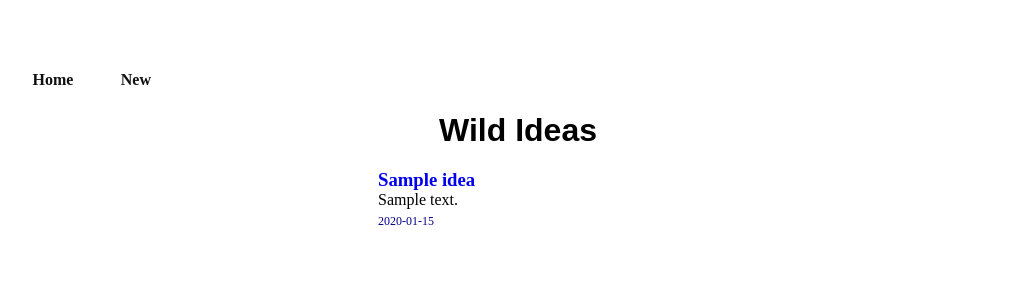
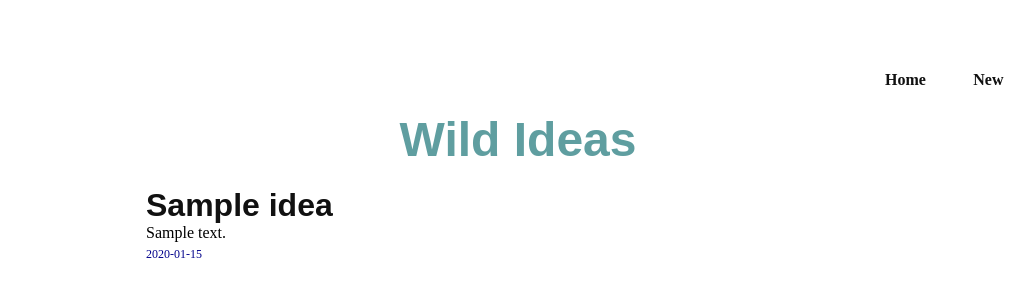
Before and after one commit to alexmagwe/wild-ideas, a Flask app: page / in a window 1280 px wide. Shown: the top 300 px of the page, without its empty margins (122-1156 px from the left). Run offline with Flask 2, Linux system fonts and the light colour scheme; tables that the repository leaves empty hold one stand-in row (values such as "Sample post").

Commit message:
changed layout to grid

```diff
--- a/progress/config.py
+++ b/progress/config.py
@@ -10,7 +10,6 @@ class Development:
     SQLALCHEMY_DATABASE_URI=environ.get('DATABASE_URL')
     SQLALCHEMY_COMMIT_ON_TEARDOWN=True
     SQLALCHEMY_TRACK_MODIFICATIONS=False
-    FLASK_APP='app.py'
     DEBUG=True
     SSL_REDIRECT=True
 class Production(object):
--- a/progress/static/navbar.css
+++ b/progress/static/navbar.css
@@ -3,7 +3,7 @@
     width:90%;
     height:4em;
     margin:auto;
-justify-content:flex-start;
+justify-content:flex-end;
 color:#111;
     align-items: center;
 
--- a/progress/static/styles.css
+++ b/progress/static/styles.css
@@ -55,8 +55,10 @@ body {
 
 #title {
     width: 100%;
+    font-size: 3em;;
     text-align: center;
     font-family: sans-serif;
+    color:cadetblue;
 }
 
 .form-container form{
@@ -86,14 +88,16 @@ body {
 #ideas-container{
 	width:100%;
     padding: 10px;
-    display:flex;
+    display:grid;
+    grid-template-columns:auto auto auto ;
+    grid-gap:2rem;
     justify-content: space-evenly;
     align-items: center;
-    flex-wrap: wrap;
 }
-.idea h2{
-    font-size:24px;
-    font-family:Verdana sans-serif;
+.idea h3{
+    font-size:2em;
+    color:#111;
+    font-family:sans-serif;
     font-weight: bold;
 }
 .idea{
@@ -103,6 +107,7 @@ body {
 }
 #ideas-container>div {
     transition: all 0.3s;
+
 }
 /* single idea page */
 #idea-container{
@@ -112,7 +117,6 @@ body {
 }
 .idea-p{
     margin:1em 0;
-    font-family:sans-serif;
 
 }
 .date{
--- a/wsgi.py
+++ b/wsgi.py
@@ -1,3 +1,3 @@
-from progress.main import app
+from .progress.main import app
 if __name__ == '__main__':
     app.run()
```
